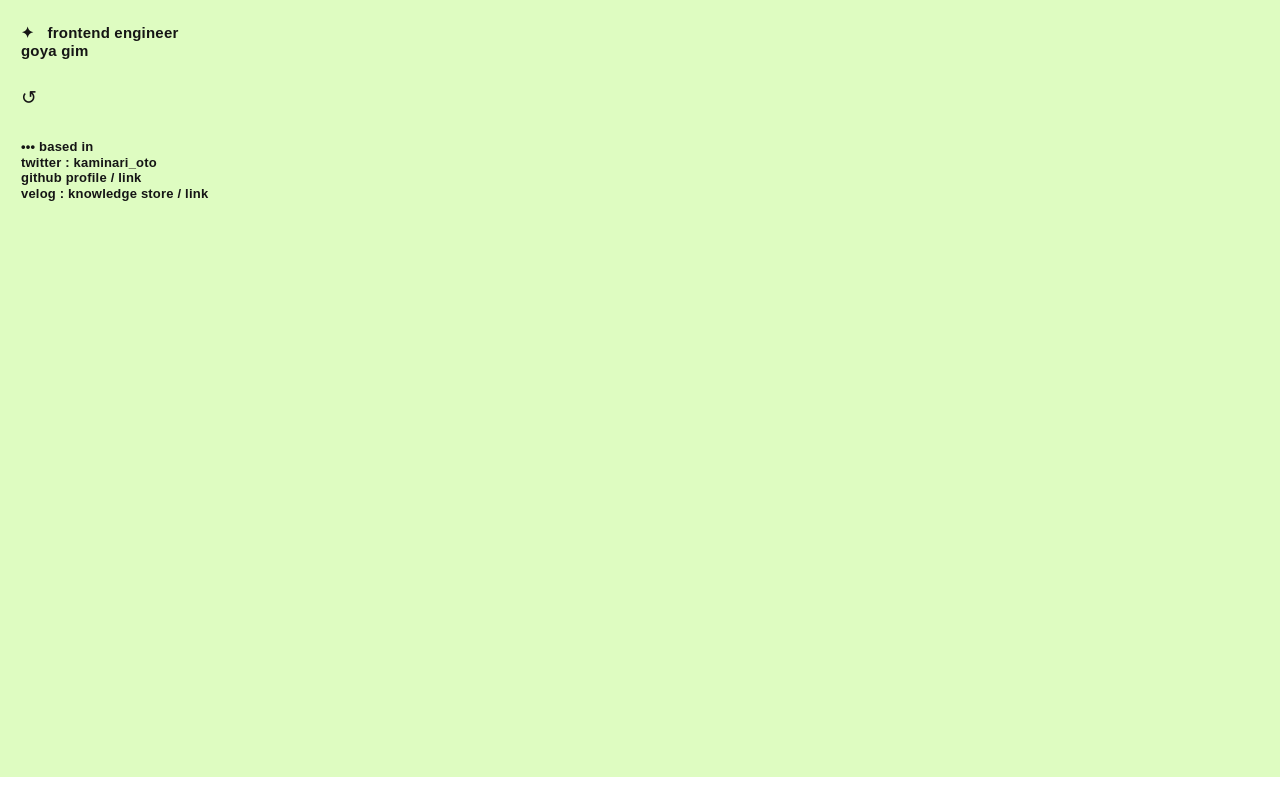
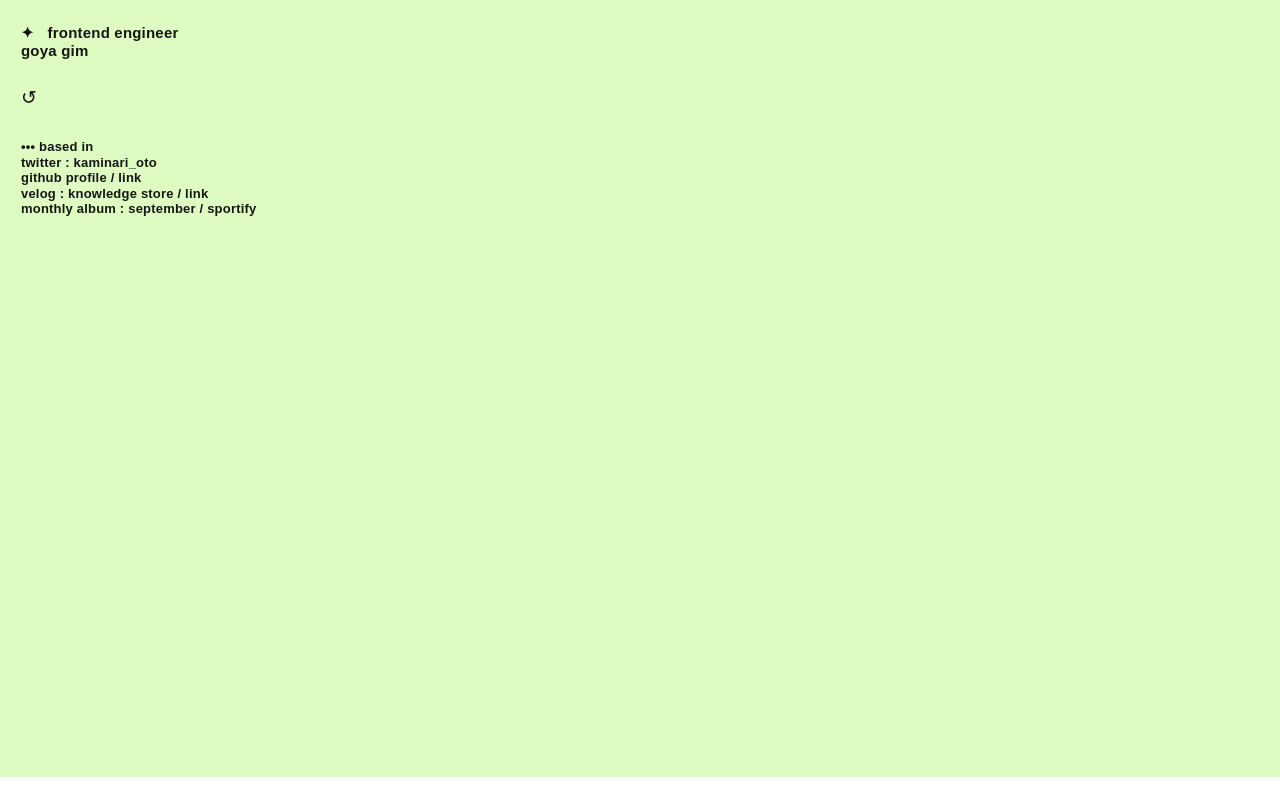
Before and after one commit to Goyka/rtk-prc, a React (Create React App) app: page / in a window 1280 px wide. Built offline with nearby package versions, Linux system fonts and the light colour scheme.

Commit message:
Add monthly music

```diff
--- a/src/components/Body.jsx
+++ b/src/components/Body.jsx
@@ -3,10 +3,14 @@ import Modal from "./Modal";
 import * as St from "../style/styles";
 
 const Body = ({ mode }) => {
-  const [hover, setHover] = useState(false);
+  const [hoverMap, setHoverMap] = useState(false);
+  const [hoverMusic, setHoverMusic] = useState(false);
 
-  const handleMouseHover = () => {
-    setHover((prevHover) => !prevHover);
+  const handleMapHover = () => {
+    setHoverMap((prevHover) => !prevHover);
+  };
+  const handleMusicHover = () => {
+    setHoverMusic((prevHover) => !prevHover);
   };
 
   return (
@@ -17,10 +21,10 @@ const Body = ({ mode }) => {
     >
       <St.TextLink
         href="https://goo.gl/maps/9qBiBuzCWJ4M7WYv9"
-        onMouseEnter={handleMouseHover}
+        onMouseEnter={handleMapHover}
         style={{ color: mode ? "#f9f9f9" : "#151515" }}
       >
-        {hover ? "37°32'58.6\"n  127°04'55.9\"e" : "••• based in"}
+        {hoverMap ? "37°32'58.6\"n  127°04'55.9\"e" : "••• based in"}
       </St.TextLink>
       <Modal mode={mode} />
       <St.TextLink
@@ -35,6 +39,15 @@ const Body = ({ mode }) => {
       >
         velog : knowledge store / link
       </St.TextLink>
+      <St.TextLink
+        href="https://spotify.link/1mTCZ2Im2Cb"
+        style={{ color: mode ? "#f9f9f9" : "#151515" }}
+        onMouseEnter={handleMusicHover}
+      >
+        {hoverMusic
+          ? "Svaneborg Kardyb - Haven 💿"
+          : "monthly album : september / sportify"}
+      </St.TextLink>
     </St.Container>
   );
 };
```
